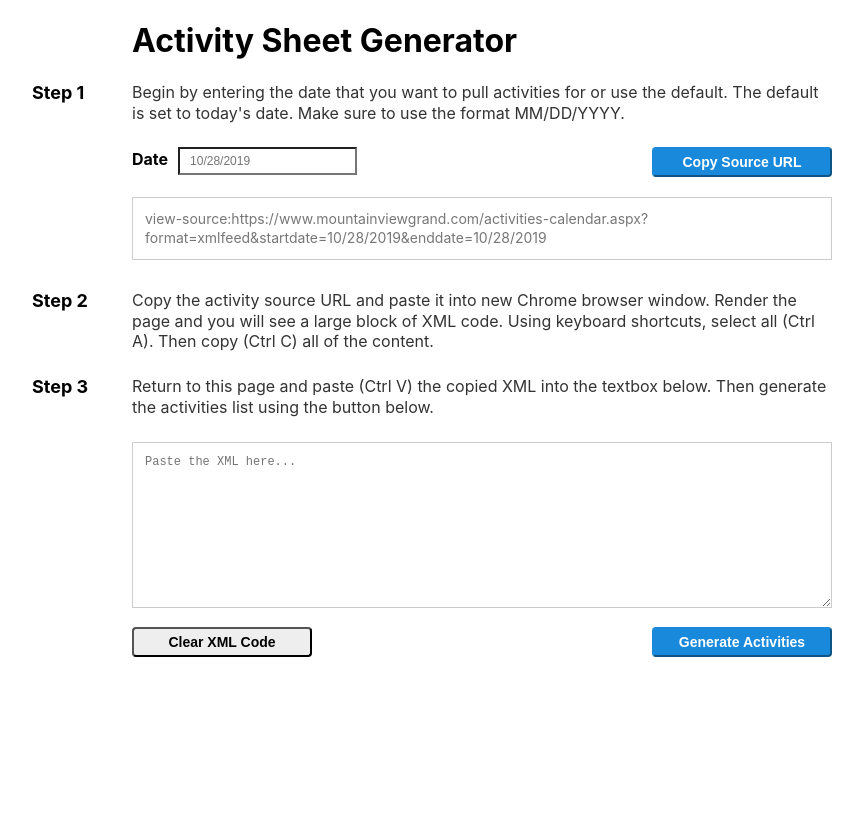
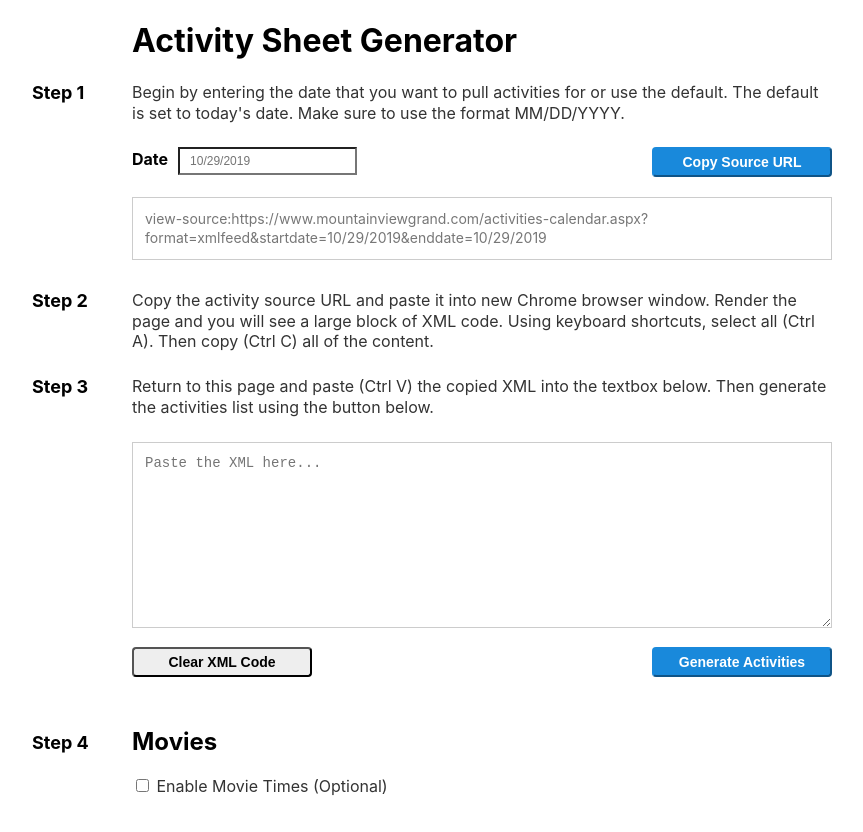
Before and after one commit to ndiego/activities-sheet-generator, a React (Create React App) app: page / in a window 1280 px wide. Shown: the top 832 px of the page, without its empty margins (158-1021 px from the left). Before the commit the page ends 800 px from the top, so only its background shows below. Built offline with nearby package versions, Linux system fonts and the light colour scheme.

Commit message:
Added movies to the sheet

```diff
--- a/src/App.css
+++ b/src/App.css
@@ -4,18 +4,23 @@ textarea {
     border-color: #ccc;
     padding: 12px;
     box-sizing: border-box;
-    font-size: 12px;
+    font-size: 14px;
+    width: 100%;
+    color: #333;
 }
 input {
     border-radius: 0px;
     padding: 5px 10px;
     font-size: 12px;
+    color: #333;
 }
-
 p {
     color: #333;
     line-height: 1.3em;
     margin-bottom: 1.5em;
+}
+label {
+    cursor: pointer;
 }
 
 /* Button Styles */
@@ -33,9 +38,19 @@ p {
 }
 .btn.submit,
 .btn.print,
-.btn.getXML {
+.btn.getXML,
+.btn.add-movie {
     background: #1989db;
     border-color: #1989db;
+    color: #fff;
+}
+.btn.add-movie {
+    margin-top: 10px;
+}
+.btn.remove-movie {
+    width: 100px;
+    background: #ff6464;
+    border-color: #ff6464;
     color: #fff;
 }
 
@@ -86,9 +101,6 @@ p {
     margin-top: 95px;
 }
 
-.input-container textarea {
-    width: 100%;
-}
 .input-controls {
     display: flex;
     margin: 15px 0 30px 0;
@@ -99,6 +111,27 @@ p {
 .input-submit {
     text-align: right;
 }
+
+
+.movie-settings-container {
+    margin-top: 50px;
+}
+.movie-settings-container .step-title {
+    margin-top: 5px;
+}
+.movie-description {
+    margin-bottom: 20px;
+}
+.movie-item {
+    margin-bottom: 10px;
+}
+.movie-timeslot {
+    width: 80%;
+    margin-right: 10px;
+    box-sizing: border-box;
+}
+
+
 .activities-header {
     margin: 80px 0 50px;
     border-bottom: 1px solid #ddd;
--- a/src/components/input.js
+++ b/src/components/input.js
@@ -14,15 +14,28 @@ export default class Input extends React.Component {
         this.parseInput = this.parseInput.bind(this);
 
         this.setDate = this.setDate.bind(this);
+        this.enableMovies = this.enableMovies.bind(this);
+        this.setMovieDescription = this.setMovieDescription.bind(this);
         this.onCopyUrl = this.onCopyUrl.bind(this);
         this.copyToggle = this.copyToggle.bind(this);
 
-        const today = new Date();
+        //const today = new Date();
+        const tomorrow = new Date( +new Date() + 86400000 );
 
         this.state = {
             xml: [],
-            date: today.toLocaleDateString(),
-            copied: false
+            date: tomorrow.toLocaleDateString(),
+            copied: false,
+            moviesEnabled: false,
+            movieDescription: 'Join us in our 16-seat theater to enjoy the movies scheduled today. Please speak with one of our guest advocates at the Front Desk to request popcorn. Movies are first come first serve, seats will not be reserved.',
+            movies: [
+                { movie: '8:00 AM - Movie Title (Rating)' },
+                { movie: '12:00 PM - Movie Title (Rating)' },
+                { movie: '3:00 PM - Movie Title (Rating)' },
+                { movie: '6:00 PM - Movie Title (Rating)' },
+                { movie: '9:00 PM - Movie Title (Rating)' },
+            ],
+
         };
     }
 
@@ -80,10 +93,73 @@ export default class Input extends React.Component {
       setTimeout( this.copyToggle, 5000 )
     }
 
+    enableMovies(e) {
+        this.setState({ moviesEnabled: e.target.checked })
+    }
+    setMovieDescription() {
+        this.setState({ movieDescription: this.movieDescription.value });
+    }
+
+    getMovies() {
+        return this.state.movies.map((movie, index) => {
+
+            return (
+                <div className='movie-item' ref={ index }>
+
+                    <input
+                        className={ 'movie-timeslot' }
+                        type="text"
+                        placeholder={ '00:00 AM - Movie Title (Rating)' }
+                        value={movie.movie}
+                        onChange={ this.handleMovieChange(index) }
+                    />
+                    <button
+                        className={ 'btn remove-movie' }
+                        type="button"
+                        onClick={ this.handleRemoveMovie(index) }
+                    >
+                      Remove
+                    </button>
+                </div>
+                );
+        });
+    }
+
+    handleMovieChange = idx => evt => {
+        const newMovies = this.state.movies.map((movie, sidx) => {
+            if ( idx !== sidx ) return movie;
+            return { ...movie, movie: evt.target.value };
+        });
+
+        this.setState({ movies: newMovies });
+    };
+
+    handleRemoveMovie = idx => () => {
+        this.setState({
+            movies: this.state.movies.filter((s, sidx) => idx !== sidx)
+        });
+    };
+
+    handleAddMovie = () => {
+        this.setState({
+            movies: this.state.movies.concat([{ movie: '00:00 AM - Movie Title (Rating)' }])
+        });
+    };
+
+    handleMovieTimeChange() {
+
+    }
+
+    handleRemoveMovie() {
+
+    }
+
     render() {
         const hasActivities = this.state.xml.length ? true : false ;
+
         const xmlLink = 'https://www.mountainviewgrand.com/activities-calendar.aspx?format=xmlfeed&startdate=' + this.state.date + '&enddate=' + this.state.date;
         const sourceLink = 'view-source:' + xmlLink;
+
         return (
             <div className="container">
 
@@ -139,17 +215,78 @@ export default class Input extends React.Component {
 
                 </div>
 
+                <div className='movie-settings-container'>
+                    <div className='step-title'>Step  4</div>
+                    <h2>Movies</h2>
+                    <p>
+                        <label>
+                            <input
+                                type='checkbox'
+                                checked={ this.state.moviesEnabled }
+                                onChange={ this.enableMovies }
+                            /> Enable Movie Times (Optional)
+                        </label>
+                    </p>
+                    { this.state.moviesEnabled &&
+                        <div className='movie-settings'>
+                            <p>Edit the movie information below as needed. If you do not want to show movie times on the activity sheet, simply disable this setting.</p>
+                            <textarea
+                                className='movie-description'
+                                ref={ c => this.movieDescription = c }
+                                placeholder={ 'Join us in our 16-seat theater to enjoy the movies scheduled today. Please speak with one of our guest advocates at the front desk to request popcorn. Movies are first come first serve, seats will not be reserved.' }
+                                rows='4'
+                                value={ this.state.movieDescription }
+                                onChange={ this.setMovieDescription }
+                            />
+                            <div className='movie-items'>
+                                { this.getMovies() }
+                                <button
+                                    className='btn add-movie'
+                                    type="button"
+                                    onClick={ this.handleAddMovie }
+                                >
+                                  Add Timeslot
+                                </button>
+                            </div>
+                        </div>
+                    }
+                </div>
+
                 { hasActivities &&
                     <div className='activities-container'>
                         <div className='activities-header'>
                             <h1>Activities</h1>
                         </div>
                         <div className='activity-items'>
+                            { this.state.moviesEnabled &&
+                                <div className='activity-item'>
+                                    <h2 className='title'>
+                                        Daily Movie Schedule
+                                    </h2>
+                                    <div className='metadata'>
+                                        <div className='location'>
+                                            Movie Theater
+                                        </div>
+                                    </div>
+                                    <div className='description'>
+                                        <p>{ this.state.movieDescription }</p>
+                                        <ul>
+                                            { this.state.movies.map((movie, index) => {
+
+                                                return (
+                                                    <li ref={ index }>{movie.movie}</li>
+                                                    );
+                                            }) }
+                                        </ul>
+                                    </div>
+                                </div>
+                            }
                             { this.getActivities() }
                         </div>
-                        <div className='step-title last'>Step  4</div>
+                        <div className='step-title last'>Step  5</div>
                         <div className='print-page'>
                             <button className="btn print" onClick={ () => window.print() }>Print Activity Sheet</button>
+                            <p>When printing, make sure that the "Headers and footers" checkbox is <strong>not</strong> selected in the print dialog box. This setting is located in the "More settings" tab.</p>
                         </div>
                     </div>
                 }
@@ -157,5 +294,4 @@ export default class Input extends React.Component {
             </div>
         );
     }
-
 }
```
